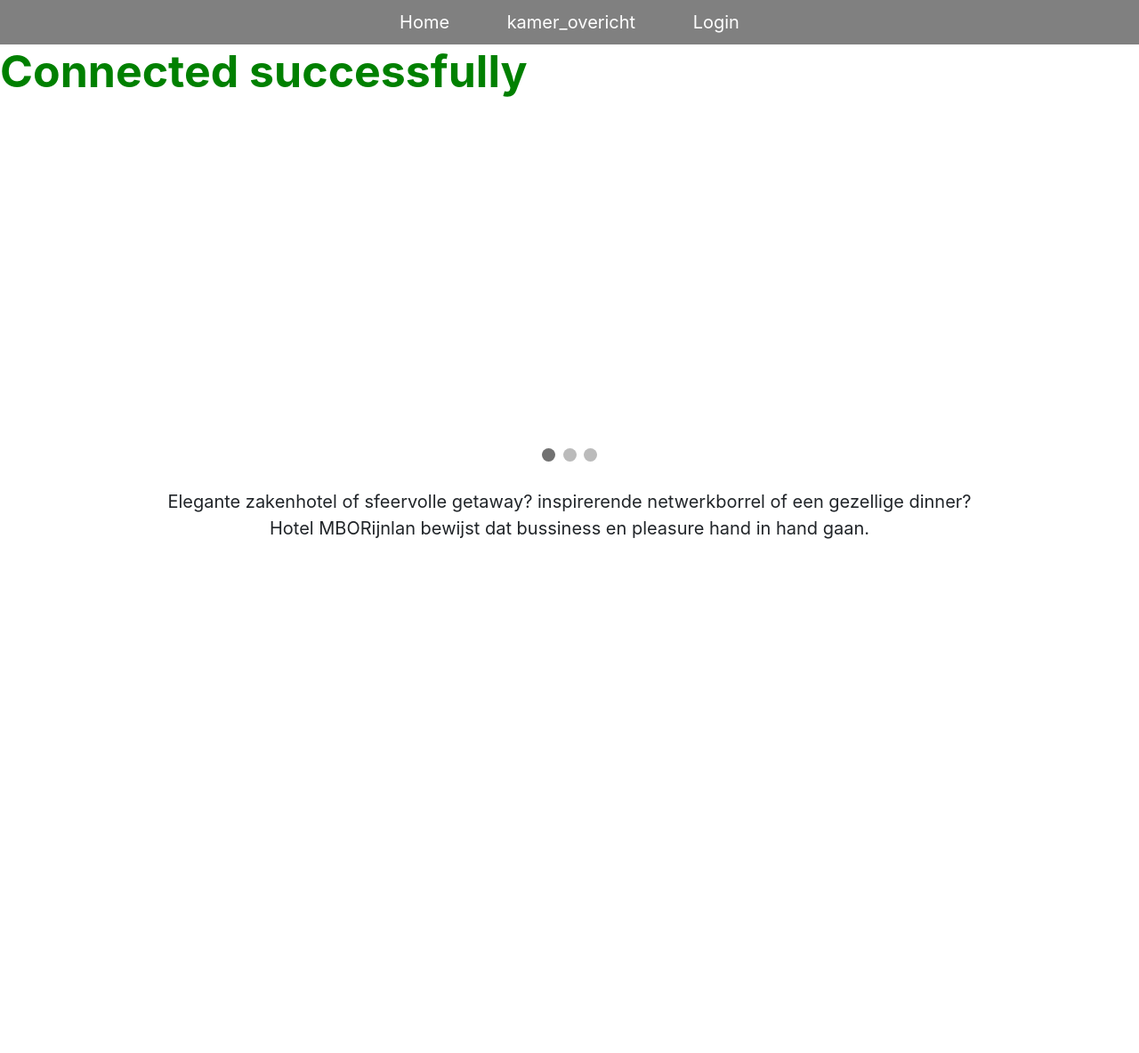
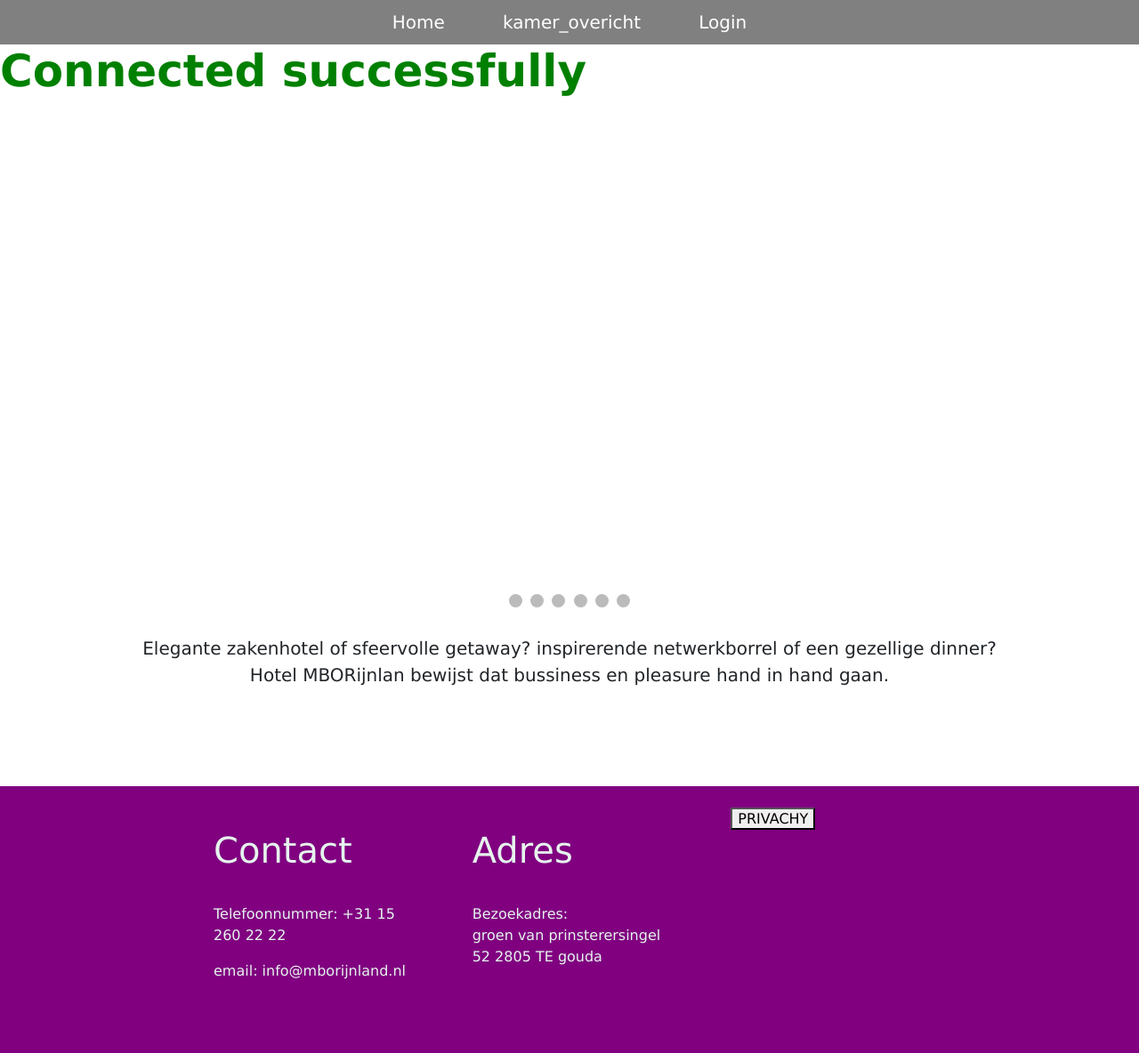
Before and after one commit to Yu1944/Hotel, a PHP site: page / in a window 1280 px wide. Shown: the whole page at 89% size. Before the commit the page ends 606 px from the top, so only its background shows below. Run offline with PHP 8.4, Linux system fonts and the light colour scheme.

Commit message:
index update
footer met demo tekst

```diff
--- /dev/null
+++ b/footer.php
@@ -0,0 +1,75 @@
+<!-- Include the CSS file -->
+<link rel="stylesheet" href="style.css">
+
+<footer class="footer">
+  <div class="footer-grid">
+    <div class="footer-item">
+      <h1>Contact</h1>
+      <p>Telefoonnummer: <a href="tel:+31152602222">+31 15 260 22 22</a></p>
+      <p>email:  <a href="mailto:info@mborijnland.nl">info@mborijnland.nl</p></a>
+    </div>
+    <div class="footer-item">
+      <h1>Adres</h1>
+      <p>Bezoekadres:<br> groen van prinsterersingel 52 2805 TE gouda</p>
+    </div>
+    <div class="footer-item">
+      <table>
+        <tbody>
+          <tr>
+            <td><button>PRIVACHY</button></td>
+          </tr>
+        </tbody>
+      </table>
+    </div>
+  </div>
+</footer>
+
+
+<style>
+/* Footer styles */
+footer {
+  width: 100%;
+  height: 300px;
+  background: purple;
+  margin: 70px 0 0;
+  padding: 24px;
+}
+
+.footer-grid {
+  margin: auto;
+  width: 848px;
+  max-width: 100%;
+  display: grid;
+  grid-template-columns: 1fr 1fr 1fr;
+  grid-gap: 0 24px;
+}
+
+.footer-item {
+  flex: 1;
+  color: #e6f4ed;
+  padding: 0 24px;
+}
+
+.footer-item h1 {
+  font-weight: normal;
+  margin: 24px 0 36px;
+}
+
+.footer-item a,
+.footer-item a:visited,
+.footer-item a:active {
+  color: #e6f4ed;
+}
+
+.footer-item table {
+  border-spacing: 0;
+  width: 100%;
+}
+
+.footer-item table,
+.footer-item table tbody,
+.footer-item table tr,
+.footer-item table td {
+  border: none;
+  padding: 0;
+}</style>
--- a/index.php
+++ b/index.php
@@ -17,24 +17,42 @@
 <div class="slideshow-container">
 
 <div class="mySlides fade">
-  <div class="numbertext">1 / 3</div>
+  <div class="numbertext">1 / 6</div>
   <img src="asset/istockphoto-104731717-612x612.jpg" style="width:100%">
 </div>
 
 <div class="mySlides fade">
-  <div class="numbertext">2 / 3</div>
-  <img src="asset/download (1).jpg" style="width:100%">
+  <div class="numbertext">2 / 6</div>
+  <img src="asset/download (1).jpg" height="300px" style="width:100%">
 </div>
 
 <div class="mySlides fade">
-  <div class="numbertext">3 / 3</div>
-  <img src="asset/download.jpg" style="width:100%">
+  <div class="numbertext">3 / 6</div>
+  <img src="asset/download.jpg"  height="300px" style="width:100%">
+</div>
+
+<div class="mySlides fade">
+  <div class="numbertext">4 / 6</div>
+  <img src="asset/restaurant.png"  height="300px" style="width:100%">
+</div>
+
+<div class="mySlides fade">
+  <div class="numbertext">5 / 6</div>
+  <img src="asset/pooltafel.jpg"  height="300px" style="width:100%">
+</div>
+
+<div class="mySlides fade">
+  <div class="numbertext">6 / 6</div>
+  <img src="asset/cs_Fitness Hotel Breukelen.jpg"  height="300px" style="width:100%">
 </div>
 
 </div>
 <br>
 
 <div style="text-align:center">
+  <span class="dot"></span>
+  <span class="dot"></span>
+  <span class="dot"></span>
   <span class="dot"></span>
   <span class="dot"></span>
   <span class="dot"></span>
@@ -46,8 +64,7 @@
 <div class="text-homepage">
     Elegante zakenhotel of sfeervolle getaway? inspirerende netwerkborrel of  een gezellige dinner? <br> Hotel MBORijnlan bewijst dat bussiness en pleasure hand in hand gaan.
 </div>
+<?php include "footer.php"; ?>
 </body>
-<footer>
-<?php  ?>
-</footer>
+
 </html>
--- a/script.js
+++ b/script.js
@@ -20,5 +20,5 @@
   }
   slides[slideIndex-1].style.display = "block";
   dots[slideIndex-1].className += " active";
-  setTimeout(showSlides, 2000); // Change image every 2 seconds
+  setTimeout(showSlides, 10000); // Change image every 2 seconds
 }
--- a/style.css
+++ b/style.css
@@ -1,39 +1,14 @@
-
-
-nav ul {
-    list-style-type: none;
-    margin: 0;
-    padding: 0;
-}
-
-nav ul li {
-    display: inline;
-    margin-right: 20px;
-}
-
-nav ul li:last-child {
-    margin-right: 0;
-}
-
-nav ul li a {
-    text-decoration: none;
-    color: #fff;
-    font-size: 20px; /* Increase the font size */
-    padding: 10px 20px;
-}
-
-/* Specific button styles */
-li.admin-panel a {
-    padding: 10px 60px;
+* {
+  box-sizing: border-box;
 }
 
 body {
-    padding-top: 50px; /* Adjust this value to match the height of your fixed header */
+  font-family: Verdana, sans-serif;
+  padding-top: 50px; /* Adjust this value to match the height of your fixed header */
 }
 
-/* styles.css */
 
-/* Add styles to your header to make it fixed at the top */
+
 header {
   position: fixed;
   top: 0;
@@ -43,41 +18,35 @@
   color: #fff;
   padding: 10px 0;
   text-align: center;
-  z-index: 100; /* Ensures the header is on top of other content */
+  z-index: 100;
 }
-* {box-sizing: border-box;}
-body {font-family: Verdana, sans-serif;}
-.mySlides {display: none;}
-img {vertical-align: middle;}
 
-/* Slideshow container */
+/* Slideshow styles */
 .slideshow-container {
   max-width: 500px;
+  height: 500px; /* Set a fixed height */
   position: relative;
   margin: auto;
+  display: flex;
+  align-items: center;
+  justify-content: center;
 }
 
-/* Caption text */
-.text {
-  color: #f2f2f2;
-  font-size: 15px;
-  padding: 8px 12px;
-  position: absolute;
-  bottom: 8px;
-  width: 100%;
-  text-align: center;
+.mySlides {
+  display: none;
 }
 
-/* Number text (1/3 etc) */
-.numbertext {
-  color: #f2f2f2;
-  font-size: 12px;
-  padding: 8px 12px;
-  position: absolute;
-  top: 0;
+.mySlides img {
+  width: 100%;
 }
 
-/* The dots/bullets/indicators */
+.text-homepage {
+  text-align: center;
+  font-size: 20px;
+  height: 100px; /* Set a fixed height */
+}
+
+/* Slideshow indicators */
 .dot {
   height: 15px;
   width: 15px;
@@ -88,9 +57,7 @@
   transition: background-color 0.6s ease;
 }
 
-.active {
-  background-color: #717171;
-}
+
 
 /* Fading animation */
 .fade {
@@ -99,16 +66,53 @@
 }
 
 @keyframes fade {
-  from {opacity: .4}
-  to {opacity: 1}
+  from {
+    opacity: 0.4;
+  }
+  to {
+    opacity: 1;
+  }
 }
 
 /* On smaller screens, decrease text size */
 @media only screen and (max-width: 300px) {
-  .text {font-size: 11px}
+  .text {
+    font-size: 11px;
+  }
 }
 
-.text-homepage{
-    text-align: center;
-    font-size: 20px;
+
+/* Navigation styles */
+nav ul {
+  list-style-type: none;
+  margin: 0;
+  padding: 0;
 }
+
+nav ul li {
+  display: inline;
+  margin-right: 20px;
+}
+
+nav ul li:last-child {
+  margin-right: 0;
+}
+
+nav ul li a {
+  text-decoration: none;
+  color: #fff;
+  font-size: 20px; /* Increase the font size */
+  padding: 10px 20px;
+}
+
+/* Specific button styles */
+li.admin-panel a {
+  padding: 10px 60px;
+}
+
+.mySlides.fade:nth-child(2) {
+  display: block;
+}
+.mySlides.fade:nth-child(2) img {
+  width: 100%; /* or adjust the width as needed */
+}
```
Also changed, not shown: asset/cs_Fitness Hotel Breukelen.jpg (added), asset/pooltafel.jpg (added), 1 other file.
